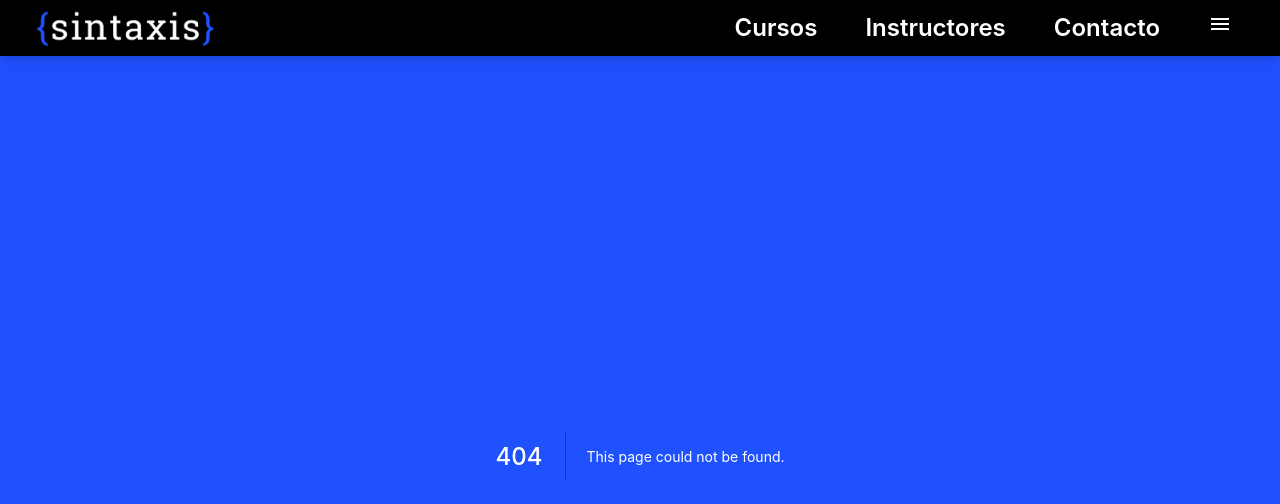
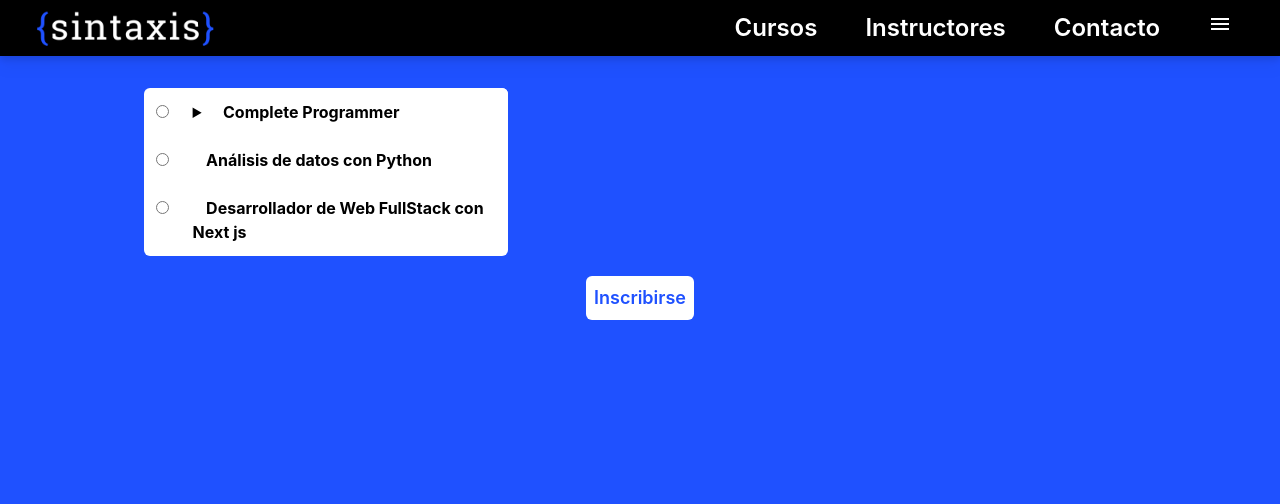
Before and after one commit to marco3479/Sintaxis, a Next.js app: page /cursos in a window 1280 px wide. Before the commit this address had no page. Shown: the top 504 px of the page. Built offline with nearby package versions, Linux system fonts and the light colour scheme.

Commit message:
cursos e instructores updated

```diff
--- /dev/null
+++ b/pages/cursos.tsx
@@ -0,0 +1,108 @@
+import { useRouter } from "next/router";
+import { useState } from "react";
+import Button from "../components/Button";
+
+
+const CursosPage = () => {
+
+    const router = useRouter();
+
+    const phases = ['General', 'Programas', 'Pago'];
+    const [phase, setPhase] = useState<string>('General');
+    const [lvlSelected, setLvlSelected] = useState<string>('');
+
+
+    const [programSelected, setProgramSelected] = useState<string>('');
+
+
+    return (
+        <div className="flex flex-col m-8">
+            <div className='grid justify-center' style={{gridTemplateAreas: "'programs description'", gridTemplateColumns: '30% 50%', columnGap: '20px'}}>
+                <div style={{gridArea: 'programs'}}
+                className=" flex flex-col  text-black "
+                >
+                    <div className='grid bg-white rounded-md' style={{gridTemplateAreas: "'CPRadio CP' 'APRadio AP' 'FNRadio FN'", gridTemplateRows: 'auto auto auto' }}>
+                        <div className=" p-3 " style={{gridArea: 'CPRadio'}}>
+                            <input checked={programSelected === 'CompleteProgrammer' ? true : false} onClick={() => setProgramSelected('CompleteProgrammer')} name='programs' type='radio' id='CompleteProgrammer'/>
+                        </div>
+                        <details
+                        className='bg-white p-3 rounded-md' style={{gridArea: 'CP'}}
+                        >
+                            <summary  onClick={() => setProgramSelected('CompleteProgrammer')} >
+                                &nbsp;&nbsp;&nbsp;
+                                <b>Complete Programmer</b>
+                            </summary>
+                                &nbsp;&nbsp;&nbsp;
+                                <div>
+                                    <input onClick={() => {setProgramSelected('CompleteProgrammer'); setLvlSelected('lvl1')}} name='lvls' type='radio' id='lvl1'/>
+                                    <label htmlFor="lvl1" className={`p-3 border-2 border-[transparent]`}>
+                                        &nbsp;&nbsp;&nbsp;
+                                        <b>Lvl 1 </b> &nbsp; Introducción a Programación con Python.
+                                    </label>
+                                </div>
+                                <br/>
+                                <div>
+                                    <input onClick={() => {setProgramSelected('CompleteProgrammer'); setLvlSelected('lvl2')}}  name='lvls' type='radio' id='lvl2'/>
+                                    <label htmlFor="lvl2" className={`p-3 border-2 border-[transparent]`}>
+                                        &nbsp;&nbsp;&nbsp;
+                                        <b>Lvl 2 </b> &nbsp; Desarrollo de Web con HTML, CSS y JavaScript, y Librerías de Python.
+                                    </label>
+                                </div>
+                                <br/>
+                                <div>
+                                    <input onClick={() => {setProgramSelected('CompleteProgrammer'); setLvlSelected('lvl3')}}  name='lvls' type='radio' id='lvl3'/>
+                                    <label htmlFor="lvl3" className={`p-3 border-2 border-[transparent]`}>
+                                        &nbsp;&nbsp;&nbsp;
+                                        <b>Lvl 3 </b> &nbsp; Frameworks con Python y Typescript.
+                                    </label>
+                                </div>
+                        </details>
+                        <div className=" p-3" style={{gridArea: 'APRadio'}}>
+                            <input onClick={() => setProgramSelected('AnalisisPython')}  name='programs' type='radio' id='AnalisisPython'/>
+                        </div>
+                        <label htmlFor="AnalisisPython" className={`p-3 `} style={{gridArea: 'AP'}}>
+                            &nbsp;&nbsp;&nbsp;
+                            <b>Análisis de datos con Python</b>
+                        </label>
+                        <div className="p-3 " style={{gridArea: 'FNRadio'}}>
+                            <input onClick={() => setProgramSelected('FullstackNextjs')}  name='programs' type='radio' id='FullstackNextjs'/>
+                        </div>
+                        <label htmlFor="FullstackNextjs" className={`p-3 `} style={{gridArea: 'FN'}}>
+                            &nbsp;&nbsp;&nbsp;
+                            <b>Desarrollador de Web FullStack con Next js</b>
+                        </label>
+                    </div>
+                </div>
+                <div  style={{gridArea: 'description'}}>
+                    {programSelected === 'CompleteProgrammer' && lvlSelected === 'lvl1'
+                    ? <div className="grid bg-white rounded-md p-3 text-black">
+                    Nuestro programa más completo y el más recomendado para principiantes. El estudiante aprenderá desde Python y sus diversas librerías, hasta Desarrollo Web con HTML y CSS.
+                    <br/>
+                    <br/>
+                    <b>Requisitos:</b> Ninguno.
+                    </div>
+                    : null}
+                    {programSelected === 'AnalisisPython'
+                    ? <div className="grid bg-white rounded-md p-3 text-black">
+                    Un programa de especialización para aquellos que quieran descubrir el mundo del análisis y ciencia de datos con Python.
+                    <br/>
+                    <br/>
+                    <b>Requisitos:</b>
+                    Cierto conocimiento de Python es recomendado, pero no imprescindible.
+                    Es recomendado cierta familiarización con estadística y matemática básica.
+                    </div>
+                    : null}
+
+                </div>
+            </div>
+            <Button
+            className='max-w-min self-center'
+                onClick={() => { router.push('/inscripcion')}}
+                >
+                    Inscribirse
+            </Button>
+        </div>
+    )
+}
+
+export default CursosPage;
--- a/pages/index.tsx
+++ b/pages/index.tsx
@@ -12,8 +12,8 @@ const Home: NextPage = () => {
 
   const Highlighted = ({children}:any) => {
     return (
-      <b className='bg-blue text-white'>
-        {children}
+      <b className='bg-blue text-white rounded-sm'>
+        &nbsp;{children}&nbsp;
       </b>
     )
   }
@@ -23,9 +23,10 @@ const Home: NextPage = () => {
 
 
   useEffect(() => {
-      window.addEventListener('resize', () => {
-          setScreenSize(window.innerWidth)
-      })
+    setScreenSize(window.innerWidth)
+    window.addEventListener('resize', () => {
+      setScreenSize(window.innerWidth)
+    });
   }, [])
 
 
@@ -79,10 +80,10 @@ const Home: NextPage = () => {
                 y monitoreado ante cualquier duda.
               </div>
               <div className='bg-black p-3 rounded-md'>
-                Clases pequeñas de hasta 16 estudiantes para una <Highlighted>atención y enseñanza personalizados.</Highlighted>
+                Clases pequeñas de hasta 16 estudiantes para una <Highlighted>atención y enseñanza personalizados</Highlighted>.
               </div>
               <div className='bg-black p-3 rounded-md'>
-                <Highlighted>Reuniones mensuales con padres</Highlighted> y alumnos para discutir el progreso de los estudiantes.
+                <Highlighted>Entrega de certificado de aprobación</Highlighted> al terminar el curso.
               </div>
             </div>
           </div>
--- /dev/null
+++ b/pages/instructores.tsx
@@ -0,0 +1,46 @@
+
+const InstructoresPage = () => {
+    return (
+        <div className="grid place-content-center text-black">
+            <br/>
+            <br/>
+            <div className="flex flex-row">
+                <div>
+                    TEST
+                </div>
+                <div className="bg-white p-3 rounded-md ">
+                    <b>
+                        <h2 className='text-2xl'>
+                            Edmundo Miranda Guillén
+                        </h2>
+                    </b>
+                    <br/>
+                    <p>
+                        Un mae
+                    </p>
+                </div>
+
+            </div>
+            <br/>
+            <br/>
+            <div className="flex flex-row">
+                <div>
+
+                </div>
+                <div className='bg-white p-3 rounded-md '>
+                    <b>
+                        <h2 className='text-2xl'>
+                            Marco A. Mongalo III
+                        </h2>
+                    </b>
+                    <br/>
+                    <p>
+                        Otro mae
+                    </p>
+                </div>
+            </div>
+        </div>
+    )
+}
+
+export default InstructoresPage;
--- a/tailwind.config.js
+++ b/tailwind.config.js
@@ -1,6 +1,7 @@
 /** @type {import('tailwindcss').Config} */
 module.exports = {
   content: [
+    './src/**/*.{html,js,svelte,ts}',
     "./pages/**/*.{js,ts,jsx,tsx}",
     "./components/**/*.{js,ts,jsx,tsx}",
   ],
```
